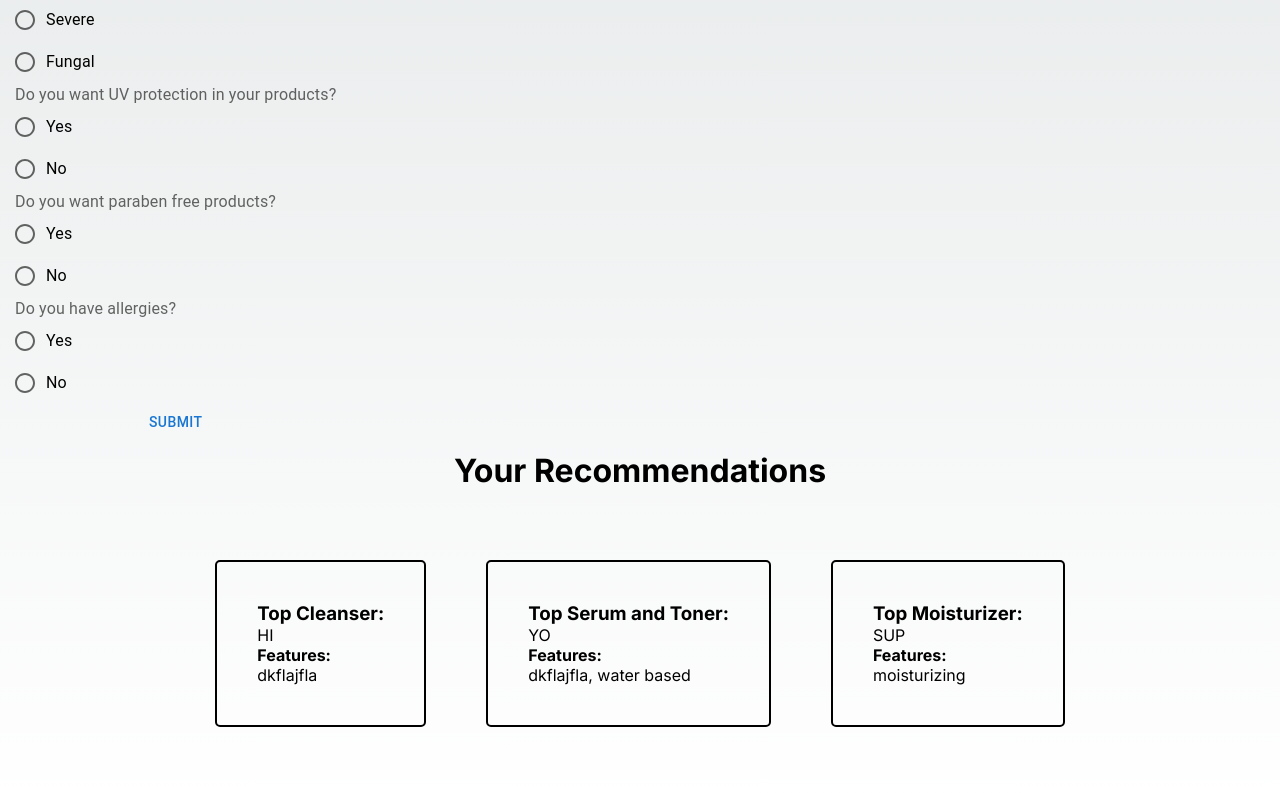
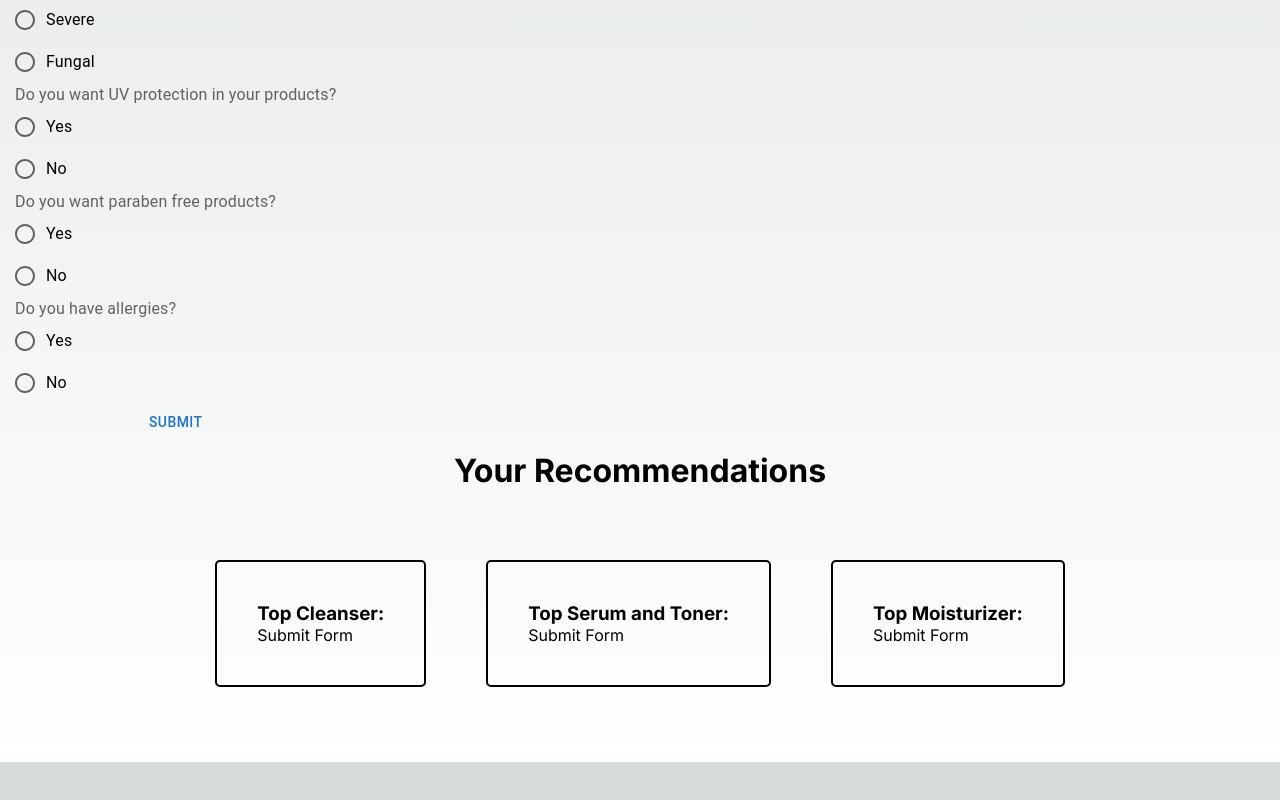
Before and after one commit to rachanaraju3/purelyyou, a Next.js app: page / in a window 1280 px wide. Shown: the part 852-1652 px from the top of the page. After the commit the page ends 1614 px from the top, so only its background shows below. Built offline with nearby package versions, Linux system fonts and the light colour scheme; no server answers.

Commit message:
edited frontend to populate the recs based on api response

```diff
--- a/components/quiz.js
+++ b/components/quiz.js
@@ -1,9 +1,9 @@
-import React from 'react';
+import React, { useEffect } from 'react';
 import styles from './quiz.module.css';
 import { Button, FormLabel, FormControl, FormControlLabel, RadioGroup, Radio, Checkbox } from '@mui/material';
 import Recs from './recs';
 import { useState } from 'react';
-import { Routes, useHistory, useNavigate } from 'react-router-dom';
+import { Form, Routes, useHistory, useNavigate } from 'react-router-dom';
 
 export default function Quiz(){
 
@@ -15,7 +15,25 @@ export default function Quiz(){
     const [paraben, setParaben] = useState(null);
     const [allergies, setAllergies] = useState(null);
 
+
+    const [tonerName,setTonerName] = useState("Submit Form");
+    const [cleanserName, setCleanserName] = useState("Submit Form");
+    const [creamName, setCreamName] = useState("Submit Form");
+
+    const [topToner,setTopToner] = useState("Submit Form");
+    const [topCleanser, setTopCleanser] = useState("Submit Form");
+    const [topCream, setTopCream] = useState("Submit Form");
+
     let skinGoals = [];
+
+
+    useEffect(()=>{
+        setTonerName(topToner);
+        setCleanserName(topCleanser);
+        setCreamName(topCream);
+        console.log("items changed");
+    }, [topToner,topCleanser,topCream])
+
 
     const [checked,setChecked] = useState({
         skinGoals1:false,
@@ -48,13 +66,12 @@ export default function Quiz(){
     }
 
 
-    let topToner = null
-    let topCleanser = null;
-    let topCream = null;
+
 
     // const checkGoals = () =>
 
-    const submitForm = () => {
+    async function submitForm (e) {
+        e.preventDefault();
         console.log(checked);
         loadSkinGoals();
         console.log({
@@ -69,7 +86,7 @@ export default function Quiz(){
         });
         const url = 'http://127.0.0.1:8000/get_recommendations';
         console.log(url);
-        const result = fetch(url, {
+        const result = await fetch(url, {
         method: "POST",
         headers: {
             "Content-Type": "application/json",
@@ -85,27 +102,22 @@ export default function Quiz(){
             "allergies": allergies
         }),
         })
-        .then((r) => r.json())
-        .then((data) => console.log(data))
+        .then((r) => r.json()).then((data) => {setTopToner(data["toner"]);
+            setTopCleanser(data["cleanser"]);
+            setTopCream(data["moisturizer"]);})
         .catch(error=>console.error("Error: ", error));
 
-        console.log(result)
-
-        // if (data!== null){
-        //     topToner = data["toner"];
-        //     topCleanser = data["cleanser"];
-        //     topCream = data["cream"];
-        // }
-
-        // console.log(result);
+        console.log(topToner,topCleanser,topCream);
 
 
     }
 
+    console.log(cleanserName,tonerName,creamName);
     // use use state to set values for cleanser toner and cream
     // use useeffect on those as well
     // on submit button click call a function to generate the top cleanser toner and cream and set them
     // use effect should then run and repopulate Recs
+
 
     return(
         <main className={styles.mains}>
@@ -194,11 +206,11 @@ export default function Quiz(){
                                 <FormControlLabel value="no allergies" control={<Radio />} label="No" checked={allergies === "no allergies"} onChange={(e)=>{setAllergies(e.target.value)}}/>
                             </RadioGroup>
 
-                        <Button type='submit' onClick={submitForm}>Submit</Button>
+                        <Button type='button' onClick={submitForm}>Submit</Button>
                     </FormControl>
                 </div>
             </div>
-            <Recs className={styles.rec} cleanser={{Product: "HI", Features: ["dkflajfla"]}} toner={{Product: "YO", Features: ["dkflajfla, water based"]}} cream={{Product: "SUP", Features: ["moisturizing"]}}></Recs>
+            <Recs className={styles.rec} cleanser={{Product: cleanserName}} toner={{Product: tonerName}} cream={{Product: creamName}}></Recs>
 
 
         </main>
--- a/components/recs.js
+++ b/components/recs.js
@@ -1,47 +1,63 @@
+import { set } from 'mongoose';
 import styles from './recs.module.css';
 import { IRecommendation } from '@/database/recommendation';
+import { useEffect } from 'react';
+import { useState } from 'react';
 
 
 // {cleanserName,cleanserFeat},{tonerName,tonerFeat},{creamName, creamFeat}
 
 export default function Recs( props ){
 
+    console.log("PROPS", props)
+    const [cleanserName, setCleanserName] = useState(props.cleanser.Product);
+    const [tonerName,setTonerName] = useState(props.toner.Product);
+    const [creamName,setCreamName] = useState(props.cream.Product);
+
+
+
+    const changeValues = () => {
         const cleanser = props.cleanser;
         const toner = props.toner;
         const cream = props.cream;
-
-    let cleanserName;
-    let cleanserFeatures;
-
-    let tonerName;
-    let tonerFeatures;
-
-    let creamName;
-    let creamFeatures;
-
         if (!cleanser){
-        cleanserName = "Unable to find a cleanser";
-        cleanserFeatures = [];
+            setCleanserName("Unable to find a cleanser");
+            // cleanserFeatures = [];
         } else{
-        cleanserName = cleanser.Product;
-        cleanserFeatures = cleanser.Features;
+            setCleanserName(cleanser.Product);
+            // cleanserFeatures = cleanser.Features;
         }
 
         if (!toner){
-        tonerName = "Unable to find a toner or serum";
-        tonerFeatures = [];
+            setTonerName("Unable to find a toner or serum");
+            // tonerFeatures = [];
         } else{
-        tonerName = toner.Product;
-        tonerFeatures = toner.Features;
+            setTonerName(toner.Product);
+            // tonerFeatures = toner.Features;
         }
 
         if (!cream){
-        creamName = "Unable to find a cream";
-        creamFeatures = [];
+            setCreamName("Unable to find a cream");
+            // creamFeatures = [];
         } else{
-        creamName = cream.Product;
-        creamFeatures = cream.Features;
+            setCreamName(cream.Product);
+            // creamFeatures = cream.Features;
         }
+    }
+
+    useEffect(() => {
+        changeValues()
+    }, [props])
+    // let cleanserName;
+    // let cleanserFeatures;
+
+    // let tonerName;
+    // let tonerFeatures;
+
+    // let creamName;
+    // let creamFeatures;
+
+
 
     return (
         <div className={styles.mains}>
@@ -51,21 +67,21 @@ export default function Recs( props ){
                 <div className={styles.tops}>
                     <h3>Top Cleanser: </h3>
                     <div className={styles.recName}>{cleanserName}</div>
-                    <h4>Features:</h4>
-                    <div className={styles.recText}>{cleanserFeatures}</div>
+                    {/* <h4>Features:</h4>
+                    <div className={styles.recText}>{cleanserFeatures}</div> */}
                 </div>
                 <div className={styles.tops}>
                     <h3>Top Serum and Toner:</h3>
                     <div className={styles.recName}>{tonerName}</div>
-                    <h4>Features:</h4>
-                    <div className={styles.recText}>{tonerFeatures}</div>
+                    {/* <h4>Features:</h4>
+                    <div className={styles.recText}>{tonerFeatures}</div> */}
 
                 </div>
                 <div className={styles.tops}>
                     <h3>Top Moisturizer:</h3>
                     <div className={styles.recName}>{creamName}</div>
-                    <h4>Features:</h4>
-                    <div className={styles.recText}>{creamFeatures}</div>
+                    {/* <h4>Features:</h4>
+                    <div className={styles.recText}>{creamFeatures}</div> */}
                 </div>
             </div>
         </div>
```
Also changed, not shown: 1 other file (tests, documents, lock files or other folders). Lines whose indentation alone changed are shown as unchanged.
